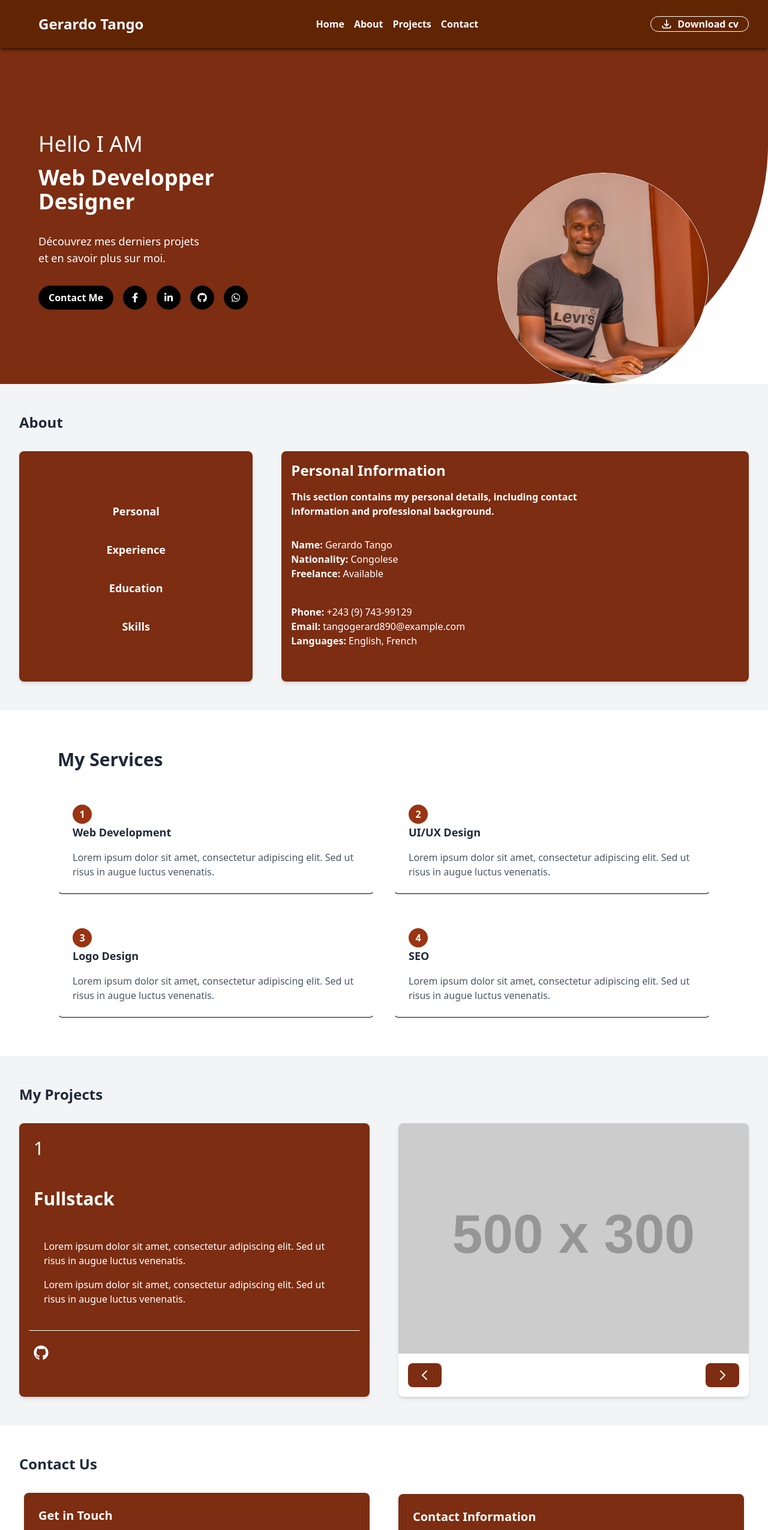
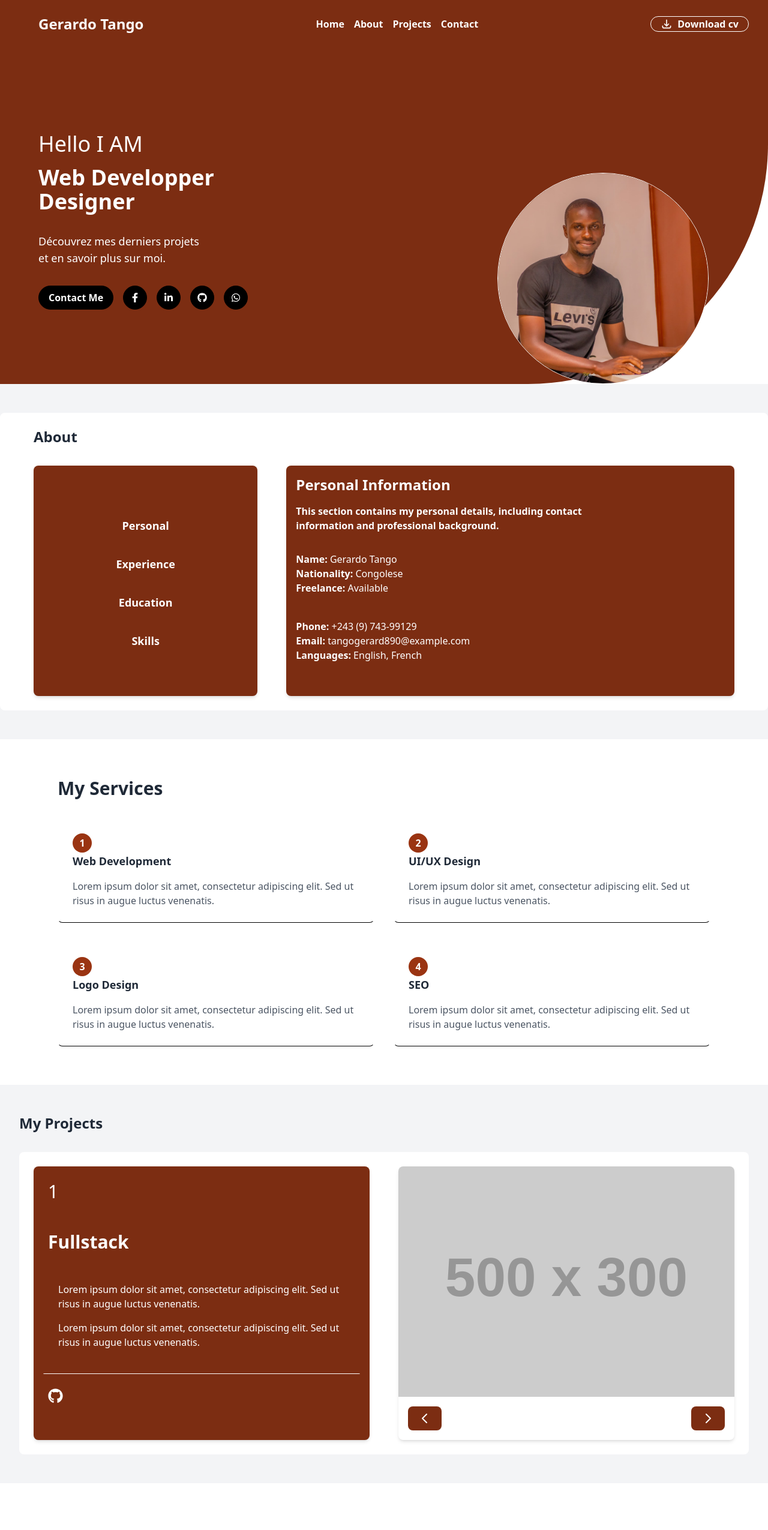
Before and after one commit to Gerardotango/New-portfolio, a React (Vite) app: page / in a window 1280 px wide. Shown: the top 2550 px of the page at 60% size. Built offline with nearby package versions, Linux system fonts and the light colour scheme; a web font is replaced by a local one.

Commit message:
I added animation to various sections and updated the code in the header with a temporary shadow.

```diff
--- a/src/components/about.jsx
+++ b/src/components/about.jsx
@@ -3,6 +3,7 @@ import PersonalAbout from './Personal_about';
 import ExperienceAbout from './Experience_about';
 import Education_about from './Education_about';
 import Skills_about from './Skills_about';
+import { motion } from "framer-motion";
 
 const About = () => {
   const [activeOption, setActiveOption] = useState('Personal');
@@ -37,6 +38,13 @@ const About = () => {
 
   return (
     <section className="bg-gray-100 py-12">
+      <motion.div
+            initial={{ opacity: 0, translateY: 50 }}
+            whileInView={{ opacity: 1, translateY: 0 }}
+            transition={{ duration: 0.5, delay: 0.3 }}
+            viewport={{ once: true }}
+            className="bg-white border-transparent rounded-lg p-6"
+          >
       <div className="max-w-screen-xl mx-auto px-4 sm:px-6 lg:px-8">
         <div className="mb-8">
           <h2 className="text-2xl font-bold text-gray-800">About</h2>
@@ -60,6 +68,7 @@ const About = () => {
           </div>
         </div>
       </div>
+      </motion.div>
     </section>
   );
 };
--- a/src/components/contact.jsx
+++ b/src/components/contact.jsx
@@ -1,15 +1,30 @@
 import React from 'react';
 import { FaPhone, FaEnvelope, FaMapMarkerAlt } from 'react-icons/fa';
+import { motion } from "framer-motion";
 
 const Contact = () => {
   return (
     <section className="bg-white py-12">
+      <motion.div
+            initial={{ opacity: 0, translateY: 50 }}
+            whileInView={{ opacity: 1, translateY: 0 }}
+            transition={{ duration: 0.5, delay: 0.3 }}
+            viewport={{ once: true }}
+            className="bg-white border-transparent rounded-lg p-6"
+          >
       <div className="max-w-screen-xl mx-auto px-4 sm:px-6 lg:px-8">
         <div className="flex flex-col md:flex-row items-center justify-between mb-8">
           <h2 className="text-2xl font-bold text-gray-800">Contact Us</h2>
         </div>
         <div className="flex flex-col md:flex-row items-center justify-center gap-12">
           <div className="bg-white rounded-lg shadow-md overflow-hidden w-full max-w-md md:max-w-xl">
+          <motion.div
+            initial={{ opacity: 0, translateY: 50 }}
+            whileInView={{ opacity: 1, translateY: 0 }}
+            transition={{ duration: 0.5, delay: 0.3 }}
+            viewport={{ once: true }}
+            className="bg-white border-transparent rounded-lg p-6"
+          >
             <div className="p-6 bg-orange-900">
               <h3 className="text-xl font-bold text-white mb-4">Get in Touch</h3>
               <form className=''>
@@ -51,7 +66,15 @@ const Contact = () => {
                 </button>
               </form>
             </div>
+            </motion.div>
           </div>
+          <motion.div
+            initial={{ opacity: 0, translateY: 50 }}
+            whileInView={{ opacity: 1, translateY: 0 }}
+            transition={{ duration: 0.5, delay: 0.3 }}
+            viewport={{ once: true }}
+            className="bg-white border-transparent rounded-lg p-6"
+          >
           <div className="mb-[9rem] bg-white rounded-lg shadow-md overflow-hidden w-full max-w-md md:max-w-xl">
             <div className="p-6 bg-orange-900">
               <h3 className="text-xl font-bold text-white mb-4">Contact Information</h3>
@@ -69,8 +92,10 @@ const Contact = () => {
               </div>
             </div>
           </div>
+          </motion.div>
         </div>
       </div>
+      </motion.div>
     </section>
   );
 };
--- a/src/components/header.jsx
+++ b/src/components/header.jsx
@@ -19,7 +19,7 @@ function Header() {
 
   return (
     <header
-      className={`bg-[#612503] bg-[39%] py-6 px-4 sm:px-6 lg:px-8 shadow-md shadow-[rgba(0,0,0,0.5)] fixed top-0 w-full transition-all duration-300 z-50 ${
+      className={`bg-orange-900 py-6 px-4 sm:px-6 lg:px-8  fixed top-0 w-full transition-all duration-300 z-50 ${
         isSticky ? 'shadow-lg shadow-[rgba(0,0,0,0.5)]' : ''
       }`}
     >
--- a/src/components/home.jsx
+++ b/src/components/home.jsx
@@ -2,9 +2,17 @@ import React, { useState, useEffect } from 'react';
 import { Link } from 'react-router-dom';
 import Profil from './profil';
 import { FaFacebookF, FaLinkedinIn, FaGithub, FaWhatsapp } from 'react-icons/fa';
+import { motion } from "framer-motion";
 
 function Home() {
   return (
+    <motion.div
+            initial={{ opacity: 0, translateY: 50 }}
+            whileInView={{ opacity: 1, translateY: 0 }}
+            transition={{ duration: 0.5, delay: 0.3 }}
+            viewport={{ once: true }}
+            className=""
+          >
     <div className="flex flex-col-reverse md:flex-row items-center h-auto md:h-[40rem] rounded-br-[25rem] bg-orange-900">
       <div className="flex flex-col justify-center ml-4 md:ml-16 mr-4 md:mr-8 mb-12 md:mb-0">
         <h1 className="text-3xl md:text-4xl mb-4 font-heading pt-12 md:pt-24">Hello I AM</h1>
@@ -25,7 +33,7 @@ function Home() {
           </Link>
           <div className="flex flex-row gap-4">
             <div className="h-10 border border-black w-10 rounded-full flex items-center justify-center bg-black hover:bg-white hover:text-black transition-colors duration-300">
-              <a href="https://www.facebook.com" target="_blank" rel="noopener noreferrer" className="text-white hover:text-black">
+              <a href="https://web.facebook.com/?_rdc=1&_rdr" target="_blank" rel="noopener noreferrer" className="text-white hover:text-black">
                 <FaFacebookF />
               </a>
             </div>
@@ -35,7 +43,7 @@ function Home() {
               </a>
             </div>
             <div className="h-10 border border-black w-10 rounded-full flex items-center justify-center bg-black hover:bg-white hover:text-black transition-colors duration-300">
-              <a href="https://github.com" target="_blank" rel="noopener noreferrer" className="text-white hover:text-black">
+              <a href="https://github.com/Gerardotango/New-portfolio" target="_blank" rel="noopener noreferrer" className="text-white hover:text-black">
                 <FaGithub />
               </a>
             </div>
@@ -53,6 +61,7 @@ function Home() {
         </div>
       </div>
     </div>
+    </motion.div>
   );
 }
 
--- a/src/components/projets.jsx
+++ b/src/components/projets.jsx
@@ -1,5 +1,6 @@
 import React, { useState } from 'react';
 import { FaGithub } from 'react-icons/fa';
+import { motion } from "framer-motion";
 
 function MyProjects() {
   const projects = [
@@ -35,6 +36,13 @@ function MyProjects() {
         <div className="flex justify-between items-center mb-8">
           <h2 className="text-2xl font-bold text-gray-800">My Projects</h2>
         </div>
+        <motion.div
+            initial={{ opacity: 0, translateY: 50 }}
+            whileInView={{ opacity: 1, translateY: 0 }}
+            transition={{ duration: 0.5, delay: 0.3 }}
+            viewport={{ once: true }}
+            className="bg-white border-transparent rounded-lg p-6"
+          >
         <div className="flex flex-col sm:flex-row justify-center gap-12">
         <div className="bg-orange-900 rounded-lg shadow-md overflow-hidden w-full max-w-2xl sm:w-1/2">
          <div className="p-6">
@@ -78,6 +86,7 @@ function MyProjects() {
             </div>
           </div>
         </div>
+        </motion.div>
       </div>
     </section>
   );
```
